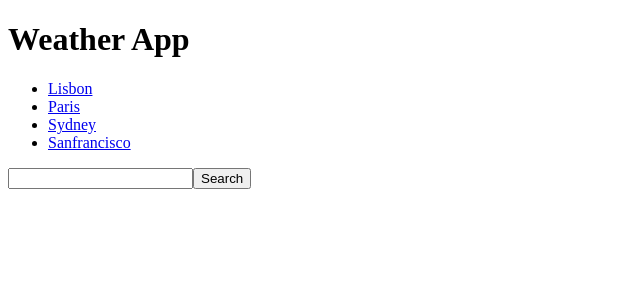
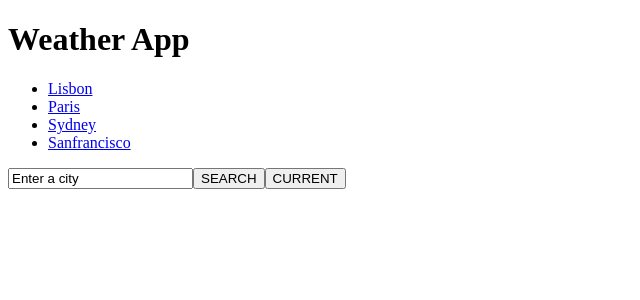
Before and after one commit to rozie321/homeworkreactweek4-weatherapp, a React (Create React App) app: page / in a window 1280 px wide. Shown: the top 300 px of the page, without its empty margins (0-640 px from the left). Built offline with nearby package versions, Linux system fonts and the light colour scheme.

Commit message:
added current in the form

```diff
--- a/src/Weathersearchengine.js
+++ b/src/Weathersearchengine.js
@@ -31,9 +31,10 @@ export default function Weatherpattern() {
   }
   let form = (
     <form action="" onSubmit={Handlesubmit}>
-      <input type="search" onChange={Updatecity} />
+      <input type="search" value="Enter a city" onChange={Updatecity} />
 
-      <input type="submit" value="Search" />
+      <input type="submit" value="SEARCH" />
+      <input type="submit" value="CURRENT"/>
     </form>
   );
   if (showing) {
```
